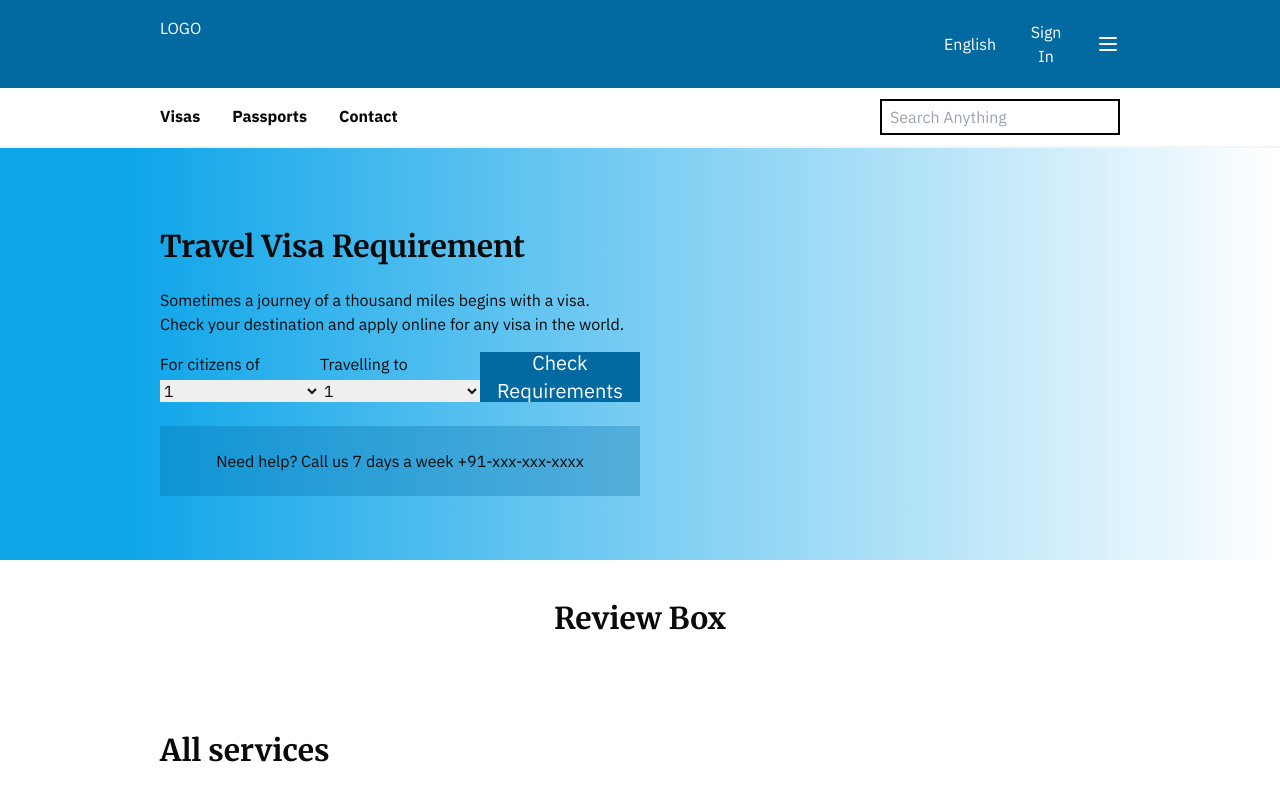
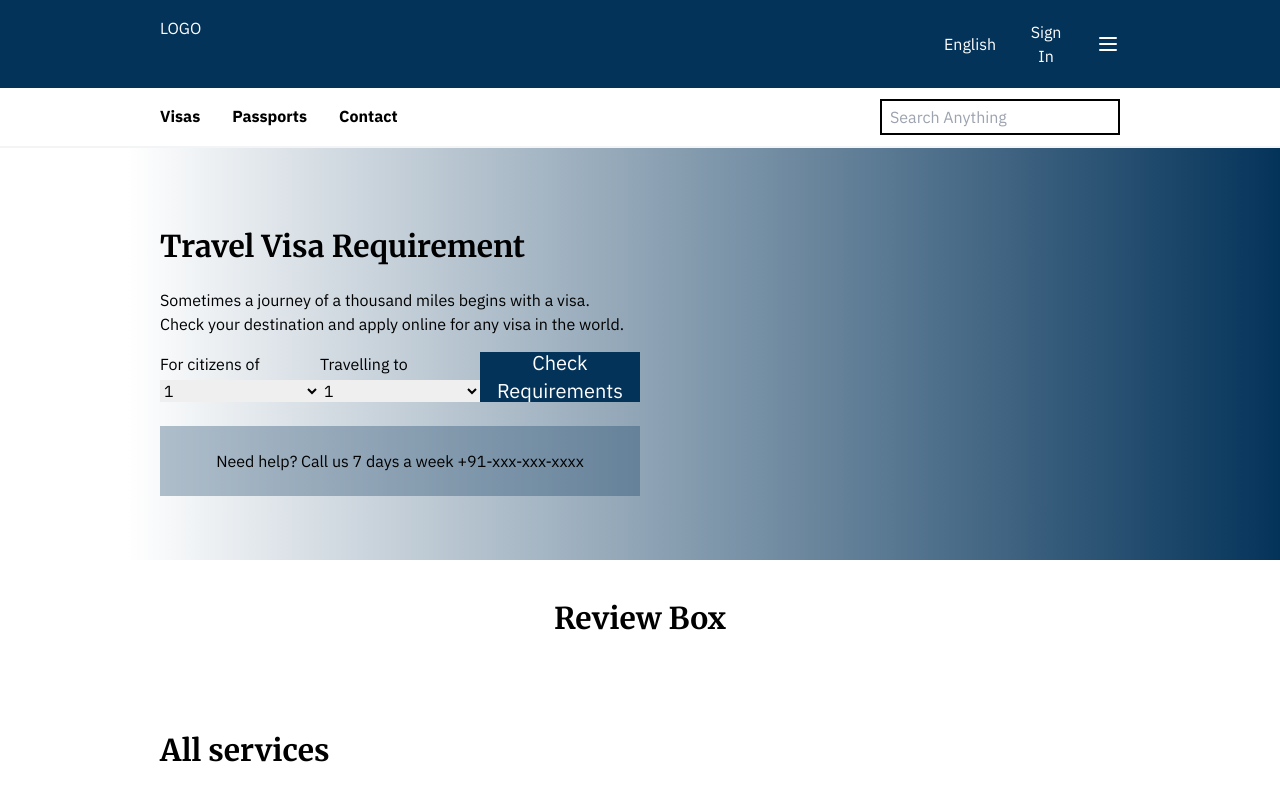
Before and after one commit to jaydeepgodhani/Immigration-ts, a React (Vite) app: page / in a window 1280 px wide. Shown: the top 790 px of the page. Built offline with nearby package versions, Linux system fonts and the light colour scheme.

Commit message:
color as variables

```diff
--- a/src/Components/Card.tsx
+++ b/src/Components/Card.tsx
@@ -1,6 +1,6 @@
 const Card = ({ header, desc}: {header: string, desc: string} ) => {
   return (
-    <div className='border-2 border-sky-700 p-2 h-56 shadow-xl hover:bg-sky-100 overflow-clip cursor-pointer'>
+    <div className='border-2 border-primary p-2 h-56 shadow-xl hover:bg-sky-100 overflow-clip cursor-pointer'>
       <p className='text-2xl flex justify-start m-2 mb-3 border-b-2 border-sky-100'>{header}</p>
 
       <div className='flex justify-start m-2'>{desc}</div>
--- a/src/Components/Navbar.tsx
+++ b/src/Components/Navbar.tsx
@@ -13,7 +13,7 @@ const Navbar = () => {
 
   return (
     <>
-      <div className='flex items-center justify-center w-full bg-sky-700 sticky top-0 flex-col'>
+      <div className='flex items-center justify-center w-full bg-primary sticky top-0 flex-col'>
         <div className='flex py-4 justify-between text-white md:w-3/4 w-11/12'>
           <span className='justify-start xl:w-1/3 md:w-1/2 w-1/3'>LOGO</span>
           <ul className='flex items-center justify-end xl:w-1/5 md:w-1/2 w-2/3'>
--- a/src/Components/Searchbar.tsx
+++ b/src/Components/Searchbar.tsx
@@ -1,6 +1,6 @@
 import Input from "@/Components/Input.tsx";
 
-const liClass = 'md:mr-8 mr-4 border-b-2 border-transparent hover:border-b-sky-700 hover:text-sky-700 transition-all duration-300 ease-in-out';
+const liClass = 'md:mr-8 mr-4 border-b-2 border-transparent hover:border-b-primary hover:text-primary transition-all duration-300 ease-in-out';
 
 const Searchbar = () => {
 
--- a/src/Footer.tsx
+++ b/src/Footer.tsx
@@ -11,7 +11,7 @@ const Footer = () => {
           </div>
         </div>
       </div>
-      <div className='w-full bg-sky-200 flex items-center justify-center'>
+      <div className='w-full bg-secondary flex items-center justify-center'>
         <div className='md:py-6 py-4 flex justify-center xl:w-3/4 md:w-3/4'>
           <div className='flex justify-center xl:w-1/2 md:w-full md:flex-row flex-col'>
             <div className='md:w-[70%] w-full mb-4 md:mb-0'>&copy; Its our Immigration mf</div>
--- a/src/InitialEngagement.tsx
+++ b/src/InitialEngagement.tsx
@@ -1,7 +1,7 @@
 const InitialEngagement = () => {
   return (
     <div
-      className="w-full flex items-center justify-center bg-gradient-to-r to-white from-10%  from-sky-500 to-100%">
+      className="w-full flex items-center justify-center bg-gradient-to-r from-white from-10% to-primary to-100%">
       <div className='h-auto flex flex-col mb-16 md:w-3/4 w-11/12'>
         <h1 className='text-3xl font-bold mt-20 font-heading mb-6'>Travel Visa Requirement</h1>
         <span>Sometimes a journey of a thousand miles begins with a visa.</span>
@@ -27,12 +27,12 @@ const InitialEngagement = () => {
                 </select>
               </div>
             </div>
-            <button className='md:w-1/3 w-full flex items-center justify-center h-[50px] py-2 text-xl bg-sky-700 text-white'>
+            <button className='md:w-1/3 w-full flex items-center justify-center h-[50px] py-2 text-xl bg-primary text-white'>
               Check Requirements
             </button>
 
           </div>
-          <div className=' mt-6 w-full md:h-[70px] h-auto flex items-center justify-center bg-sky-700/30'>Need help? Call us 7
+          <div className=' mt-6 w-full md:h-[70px] h-auto flex items-center justify-center bg-primary/30'>Need help? Call us 7
             days a week
             +91-xxx-xxx-xxxx
           </div>
--- a/src/MenuOptions.tsx
+++ b/src/MenuOptions.tsx
@@ -2,7 +2,7 @@ import {useMediaQuery} from 'react-responsive';
 import MobileMenuOptions from "@/MobileMenuOptions.tsx";
 import Options from "@/Interfaces/Footer.tsx";
 
-const optionClass = 'border-b-2 border-transparent hover:border-b-sky-700 hover:text-sky-700  transition-all duration-300 ease-in-out';
+const optionClass = 'border-b-2 border-transparent hover:border-b-primary hover:text-primary  transition-all duration-300 ease-in-out';
 
 const MenuOptions = () => {
   const isMobile: boolean = useMediaQuery({query: '(max-width: 767px)'});
--- a/src/MobileMenuOptions.tsx
+++ b/src/MobileMenuOptions.tsx
@@ -1,7 +1,7 @@
 import Options from "@/Interfaces/Footer.tsx";
 import {useState} from "react";
 
-const optionClass = 'border-b-2 border-transparent hover:border-b-sky-700 hover:text-sky-700  transition-all duration-300 ease-in-out';
+const optionClass = 'border-b-2 border-transparent hover:border-b-primary hover:text-primary transition-all duration-300 ease-in-out';
 
 const MobileMenuOptions = () => {
 
--- a/src/index.css
+++ b/src/index.css
@@ -13,65 +13,28 @@
 
 @layer base {
   :root {
-    --background: 0 0% 100%;
-    --foreground: 0 0% 3.9%;
-    --card: 0 0% 100%;
-    --card-foreground: 0 0% 3.9%;
-    --popover: 0 0% 100%;
-    --popover-foreground: 0 0% 3.9%;
-    --primary: 0 0% 9%;
-    --primary-foreground: 0 0% 98%;
-    --secondary: 0 0% 96.1%;
-    --secondary-foreground: 0 0% 9%;
-    --muted: 0 0% 96.1%;
-    --muted-foreground: 0 0% 45.1%;
-    --accent: 0 0% 96.1%;
-    --accent-foreground: 0 0% 9%;
-    --destructive: 0 84.2% 60.2%;
-    --destructive-foreground: 0 0% 98%;
-    --border: 0 0% 89.8%;
-    --input: 0 0% 89.8%;
-    --ring: 0 0% 3.9%;
-    --chart-1: 12 76% 61%;
-    --chart-2: 173 58% 39%;
-    --chart-3: 197 37% 24%;
-    --chart-4: 43 74% 66%;
-    --chart-5: 27 87% 67%;
-    --radius: 0.5rem
+    --color-bg: 253 253 253;
+    --color-primary: 4 51 90;
+    --color-secondary: 196 212 230;
+    --color-link: 255 215 0;
+    --color-link-contrast: 145 0 248;
+    --color-disable: 35 35 35;
+    --color-code-bg: 240 240 240;
+    --color-quote-bg: 249 250 229;
+    overscroll-behavior: none;
+    overflow: scroll;
   }
-  .dark {
-    --background: 0 0% 3.9%;
-    --foreground: 0 0% 98%;
-    --card: 0 0% 3.9%;
-    --card-foreground: 0 0% 98%;
-    --popover: 0 0% 3.9%;
-    --popover-foreground: 0 0% 98%;
-    --primary: 0 0% 98%;
-    --primary-foreground: 0 0% 9%;
-    --secondary: 0 0% 14.9%;
-    --secondary-foreground: 0 0% 98%;
-    --muted: 0 0% 14.9%;
-    --muted-foreground: 0 0% 63.9%;
-    --accent: 0 0% 14.9%;
-    --accent-foreground: 0 0% 98%;
-    --destructive: 0 62.8% 30.6%;
-    --destructive-foreground: 0 0% 98%;
-    --border: 0 0% 14.9%;
-    --input: 0 0% 14.9%;
-    --ring: 0 0% 83.1%;
-    --chart-1: 220 70% 50%;
-    --chart-2: 160 60% 45%;
-    --chart-3: 30 80% 55%;
-    --chart-4: 280 65% 60%;
-    --chart-5: 340 75% 55%
+
+  :root[class~="dark"] {
+    --color-bg: 40 40 40;
+    --color-primary: 253 253 253;
+    --color-secondary: 211 211 211;
+    --color-link: 145 0 248;
+    --color-link-contrast: 255 215 0;
+    --color-disable: 200 200 200;
+    --color-code-bg: 51 51 51;
+    --color-quote-bg: 57 45 61;
+    overscroll-behavior: none;
+    overflow: scroll;
   }
 }
-@layer base {
-  * {
-    @apply border-border;
-  }
-  body {
-    @apply bg-background text-foreground;
-  }
-
-}
--- a/tailwind.config.js
+++ b/tailwind.config.js
@@ -19,47 +19,16 @@ module.exports = {
                 fade: "fadeIn 1s ease-in-out forwards",
             },
             colors: {
-                background: 'hsl(var(--background))',
-                foreground: 'hsl(var(--foreground))',
-                card: {
-                    DEFAULT: 'hsl(var(--card))',
-                    foreground: 'hsl(var(--card-foreground))'
-                },
-                popover: {
-                    DEFAULT: 'hsl(var(--popover))',
-                    foreground: 'hsl(var(--popover-foreground))'
-                },
-                primary: {
-                    DEFAULT: 'hsl(var(--primary))',
-                    foreground: 'hsl(var(--primary-foreground))'
-                },
-                secondary: {
-                    DEFAULT: 'hsl(var(--secondary))',
-                    foreground: 'hsl(var(--secondary-foreground))'
-                },
-                muted: {
-                    DEFAULT: 'hsl(var(--muted))',
-                    foreground: 'hsl(var(--muted-foreground))'
-                },
-                accent: {
-                    DEFAULT: 'hsl(var(--accent))',
-                    foreground: 'hsl(var(--accent-foreground))'
-                },
-                destructive: {
-                    DEFAULT: 'hsl(var(--destructive))',
-                    foreground: 'hsl(var(--destructive-foreground))'
-                },
-                border: 'hsl(var(--border))',
-                input: 'hsl(var(--input))',
-                ring: 'hsl(var(--ring))',
-                chart: {
-                    '1': 'hsl(var(--chart-1))',
-                    '2': 'hsl(var(--chart-2))',
-                    '3': 'hsl(var(--chart-3))',
-                    '4': 'hsl(var(--chart-4))',
-                    '5': 'hsl(var(--chart-5))'
-                }
-            }
+                transparent: "transparent",
+                current: "currentColor",
+                primary: "rgb(var(--color-primary))",
+                secondary: "rgb(var(--color-secondary))",
+                link: "rgb(var(--color-link))",
+                "link-contrast": "rgb(var(--color-link-contrast))",
+                "code-bg": "rgb(var(--color-code-bg))",
+                "quote-bg": "rgb(var(--color-quote-bg))",
+                bg: "rgb(var(--color-bg))",
+            },
         }
     },
     plugins: [require("tailwindcss-animate")],
```
